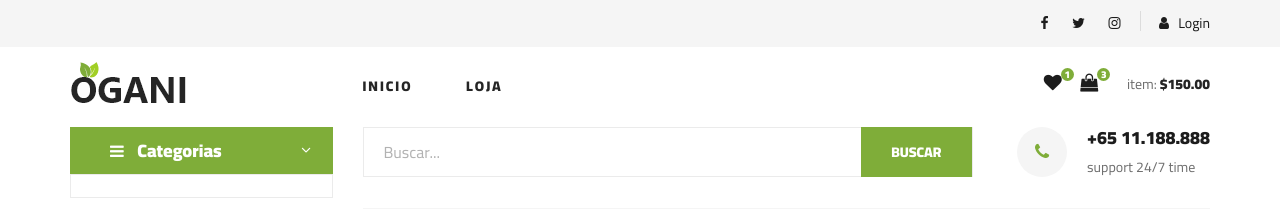
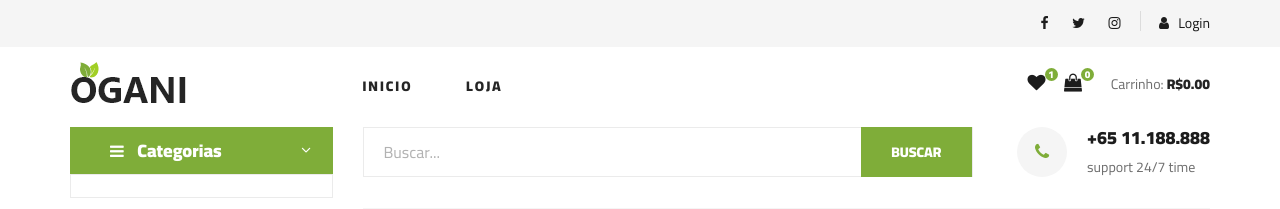
Before and after one commit to DiogoAug16/projeto-produtos-naturais, a Django app: page / in a window 1280 px wide. Shown: the top 209 px of the page. Run offline with Django 5.2, Linux system fonts and the light colour scheme; data that the repository does not hold is empty; some libraries are stand-ins or nearby versions.

Commit message:
feat: Adicionado visualização dos valores do carrinho no header e quantidades de itens.

```diff
--- a/carrinho/context_processors.py
+++ b/carrinho/context_processors.py
@@ -14,3 +14,24 @@ def contador(request):
     except Carrinho.DoesNotExist:
         contador = 0
     return dict(car_contador = contador)
+
+def valorTotalCarrinho(request):
+    total = 0
+    imposto = 0
+
+    try:
+        car = Carrinho.objects.filter(car_id=getCarId(request))
+        car_items = CarItem.objects.all().filter(carrinho=car[:1])
+
+        for car_item in car_items:
+            if car_item.produto.promocao_disponivel and car_item.produto.promocao_valor_porcentagem > 0:
+                total += car_item.produto.preco_com_desconto() * car_item.quantidade
+                imposto += (car_item.produto.preco_com_desconto() * car_item.quantidade) * (car_item.produto.imposto/100)
+            else:
+                total += car_item.produto.preco * car_item.quantidade
+                imposto += (car_item.produto.preco * car_item.quantidade) * (car_item.produto.imposto/100)
+        total_com_imposto = total + imposto
+    except Carrinho.DoesNotExist:
+        total = 0
+        imposto = 0
+    return dict(valor_total_carrinho=total_com_imposto)
--- a/produtos_naturais/settings.py
+++ b/produtos_naturais/settings.py
@@ -68,6 +68,7 @@ TEMPLATES = [
                 'categoria.context_processors.menu_categoria',
                 'departamento.context_processors.menu_departamento',
                 'carrinho.context_processors.contador',
+                'carrinho.context_processors.valorTotalCarrinho',
             ],
         },
     },
--- a/templates/includes/header.html
+++ b/templates/includes/header.html
@@ -41,9 +41,9 @@
                 <div class="header__cart">
                     <ul>
                         <li><a href="#"><i class="fa fa-heart"></i> <span>1</span></a></li>
-                        <li><a href="{% url 'carrinho' %}"><i class="fa fa-shopping-bag"></i> <span>3</span></a></li>
+                        <li><a href="{% url 'carrinho' %}"><i class="fa fa-shopping-bag"></i> <span>{{car_contador}}</span></a></li>
                     </ul>
-                    <div class="header__cart__price">item: <span>$150.00</span></div>
+                    <div class="header__cart__price">Carrinho: <span>R${{valor_total_carrinho|floatformat:2}}</span></div>
                 </div>
             </div>
         </div>
```
